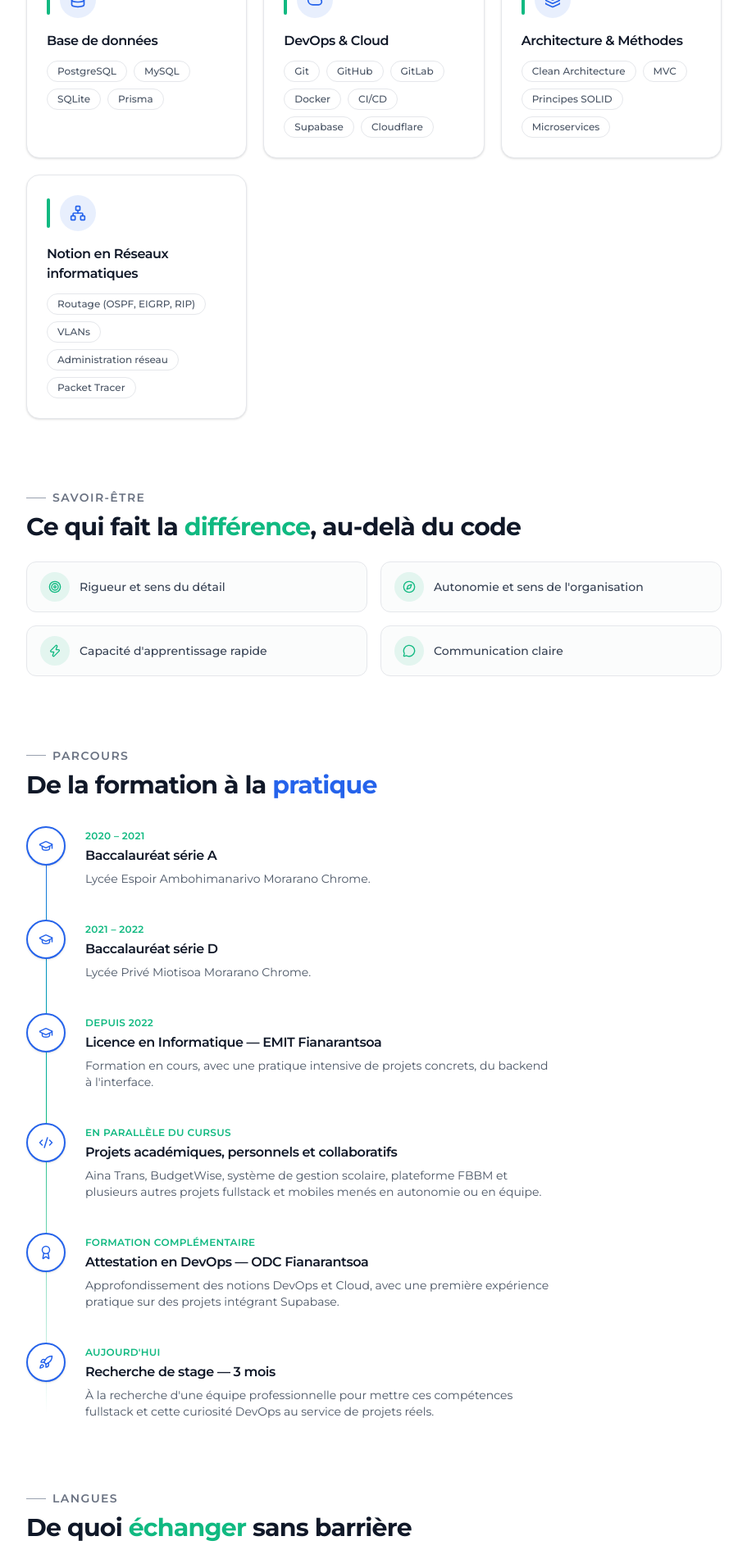
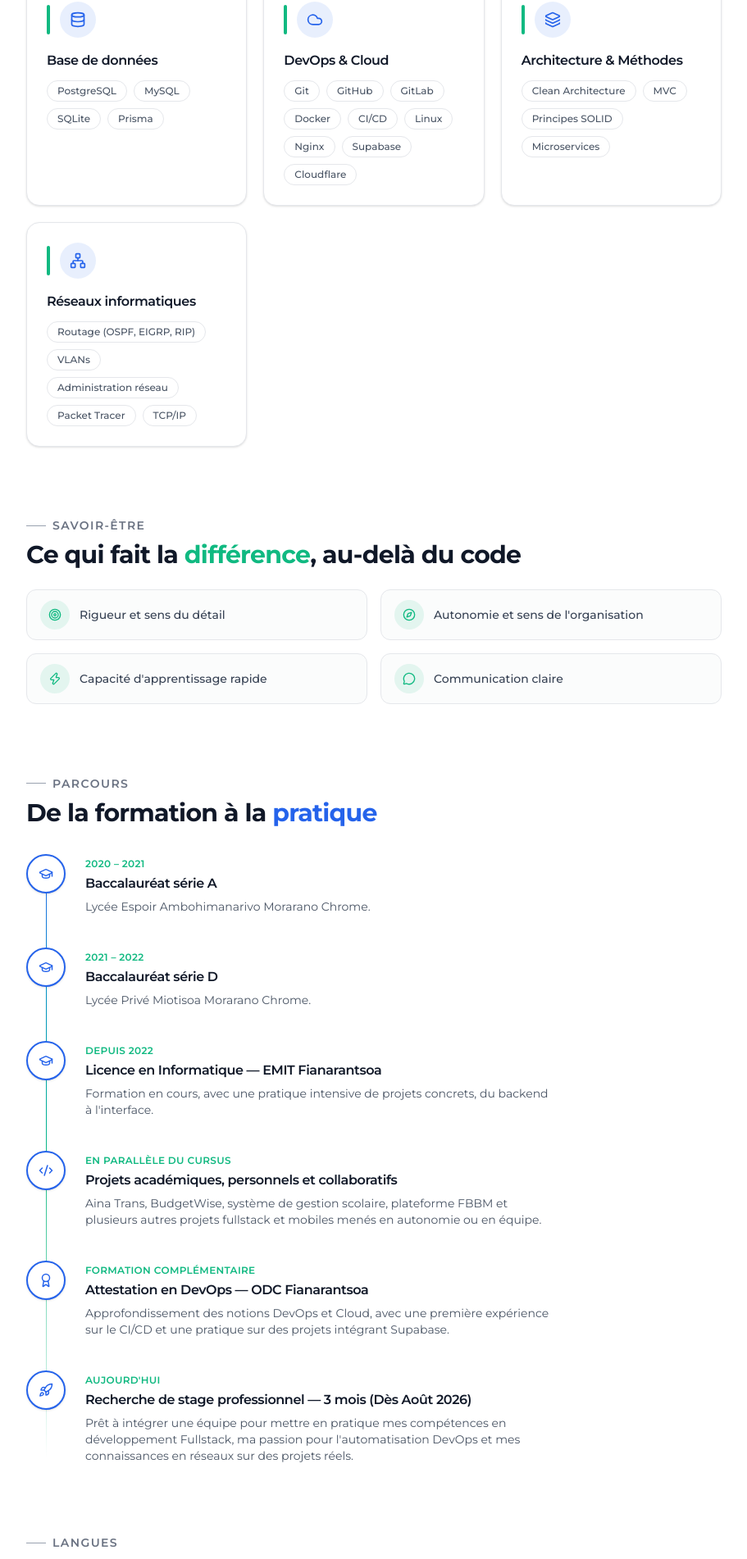
Before and after one commit to AvotriniainaRas/portfolio_avotriniaina, a React (Vite) app: page /a-propos in a window 1280 px wide. Shown: the part 740-2642 px from the top of the page at 82% size, without its empty margins (184-1095 px from the left). Built offline with nearby package versions, Linux system fonts and the light colour scheme.

Commit message:
feat: Retouche final des contenus)

```diff
--- a/src/features/about/AboutPage.tsx
+++ b/src/features/about/AboutPage.tsx
@@ -26,7 +26,8 @@ export function AboutPage() {
         <p className="mx-auto mt-4 max-w-xl text-gray-600 dark:text-gray-400">
           Étudiant en 3ème année de Licence en informatique à l'EMIT, développeur
           fullstack avec une solide pratique de projets concrets — du backend à
-          l'interface — et des notions DevOps/Cloud.
+          l'interface — avec une passion marqué pour le DevOps/Cloud et des connaissances
+          en réseaux informatiques.
         </p>
       </motion.div>
 
--- a/src/features/about/data/skills.ts
+++ b/src/features/about/data/skills.ts
@@ -48,7 +48,17 @@ export const SKILL_CATEGORIES: SkillCategory[] = [
   {
     name: 'DevOps & Cloud',
     icon: Cloud,
-    skills: ['Git', 'GitHub', 'GitLab', 'Docker', 'CI/CD', 'Supabase', 'Cloudflare'],
+    skills: [
+      'Git',
+      'GitHub',
+      'GitLab',
+      'Docker',
+      'CI/CD',
+      'Linux',
+      'Nginx',
+      'Supabase',
+      'Cloudflare',
+    ],
   },
   {
     name: 'Architecture & Méthodes',
@@ -56,13 +66,14 @@ export const SKILL_CATEGORIES: SkillCategory[] = [
     skills: ['Clean Architecture', 'MVC', 'Principes SOLID', 'Microservices'],
   },
   {
-    name: 'Notion en Réseaux informatiques',
+    name: 'Réseaux informatiques',
     icon: Network,
     skills: [
       'Routage (OSPF, EIGRP, RIP)',
       'VLANs',
       'Administration réseau',
       'Packet Tracer',
+      'TCP/IP',
     ],
   },
 ]
--- a/src/features/about/data/timeline.ts
+++ b/src/features/about/data/timeline.ts
@@ -39,14 +39,14 @@ export const TIMELINE: TimelineEvent[] = [
     period: 'Formation complémentaire',
     title: 'Attestation en DevOps — ODC Fianarantsoa',
     description:
-      'Approfondissement des notions DevOps et Cloud, avec une première expérience pratique sur des projets intégrant Supabase.',
+      'Approfondissement des notions DevOps et Cloud, avec une première expérience sur le CI/CD et une pratique sur des projets intégrant Supabase.',
     icon: Award,
   },
   {
     period: "Aujourd'hui",
-    title: 'Recherche de stage — 3 mois',
+    title: 'Recherche de stage professionnel — 3 mois (Dès Août 2026)',
     description:
-      "À la recherche d'une équipe professionnelle pour mettre ces compétences fullstack et cette curiosité DevOps au service de projets réels.",
+      "Prêt à intégrer une équipe pour mettre en pratique mes compétences en développement Fullstack, ma passion pour l'automatisation DevOps et mes connaissances en réseaux sur des projets réels.",
     icon: Rocket,
   },
 ]
--- a/src/features/contact/ContactInfoBlocks.tsx
+++ b/src/features/contact/ContactInfoBlocks.tsx
@@ -11,7 +11,10 @@ const INFO_BLOCKS = [
   {
     icon: MapPin,
     label: 'Basé à',
-    lines: ['Fianarantsoa, Madagascar', 'Disponible partout pour un stage, à distance'],
+    lines: [
+      'Fianarantsoa, Madagascar',
+      'Disponible partout pour un stage (priorité Antananarivo), ou à distance',
+    ],
   },
   {
     icon: MessageCircle,
--- a/src/features/contact/data/contactMethods.ts
+++ b/src/features/contact/data/contactMethods.ts
@@ -19,7 +19,7 @@ export const CONTACT_METHODS: ContactMethod[] = [
   },
   {
     label: 'Téléphone / WhatsApp',
-    value: '+261 38 099 9336',
+    value: '+261 38 09 993 36',
     href: 'https://wa.me/261380999336',
     icon: Phone,
     external: true,
--- a/src/features/home/BadgesCluster.tsx
+++ b/src/features/home/BadgesCluster.tsx
@@ -14,7 +14,7 @@ const BADGES: Badge[] = [
   { label: 'Flutter', variant: 'solid', rotate: 3, floatDelay: 0.3 },
   { label: 'Docker', variant: 'outline', rotate: -4, floatDelay: 0.8 },
   { label: 'Kubernetes', variant: 'outline', rotate: 2, floatDelay: 1.3 },
-  { label: 'AWS', variant: 'solid', rotate: -2, floatDelay: 0.2 },
+  { label: 'Linux', variant: 'solid', rotate: -2, floatDelay: 0.2 },
   { label: 'CI/CD', variant: 'outline', rotate: 4, floatDelay: 0.9 },
 ]
 
--- a/src/features/home/Hero.tsx
+++ b/src/features/home/Hero.tsx
@@ -53,8 +53,8 @@ export function Hero() {
             variants={item}
             className="mx-auto mt-4 max-w-md text-lg text-gray-600 dark:text-gray-400"
           >
-            Développeur web &amp; mobile — construire, automatiser et déployer des
-            solutions modernes.
+            Développeur Fullstack &amp; Passionné DevOps / Cloud — construire, automatiser
+            et déployer des solutions modernes.
           </motion.p>
 
           {/* Rangée compacte — mobile/tablette uniquement, les colonnes latérales prennent le relais à partir de lg */}
--- a/src/features/home/StackMarquee.tsx
+++ b/src/features/home/StackMarquee.tsx
@@ -1,12 +1,14 @@
 const STACK_LOOP = [
   'React TS',
   'Spring Boot',
+  'Docker',
+  'Flutter',
+  'CI/CD',
+  'PostgreSQL',
+  'Linux',
+  'Tailwind CSS',
+  'Supabase',
   'NestJS',
-  'Flutter',
-  'PostgreSQL',
-  'Docker',
-  'Tailwind CSS',
-  'Framer Motion',
 ]
 
 export function StackMarquee() {
--- a/src/features/projects/ProjectsPage.tsx
+++ b/src/features/projects/ProjectsPage.tsx
@@ -17,8 +17,8 @@ export function ProjectsPage() {
         >
           <h1 className="text-3xl font-bold tracking-tight sm:text-4xl">Mes projets</h1>
           <p className="mx-auto mt-3 max-w-xl text-gray-600 dark:text-gray-400">
-            Huit projets académiques, personnels et collaboratifs — du web fullstack au
-            mobile, en passant par l'IoT.
+            Des réalisations concrètes en environnement web fullstack, mobile et Cloud —
+            conçues avec rigueur et le souci du détail
           </p>
         </motion.div>
 
--- a/src/features/projects/data/projects.ts
+++ b/src/features/projects/data/projects.ts
@@ -38,10 +38,9 @@ export const PROJECTS: Project[] = [
     architecture:
       'Stack 100% TypeScript : Angular 17+ côté frontend, NestJS côté backend avec Prisma ORM sur PostgreSQL 17. Authentification JWT via Passport.js. Génération de documents (bulletins) via PDFKit.',
     features: [
-      'Gestion des élèves, enseignants et personnel',
-      'Suivi des présences',
-      'Gestion des notes et génération automatique des bulletins',
-      "Suivi de la scolarité sur l'année",
+      'Espace Administrateur : Gestion globale du système (élèves, enseignants, classes, frais de scolarité, emplois du temps et configurations).',
+      'Espace Enseignant : Saisie des notes, suivi des absences/présences au quotidien et évaluation des élèves.',
+      'Portail Parents : Consultation en temps réel du suivi scolaire (notes, bulletins téléchargables, retards et absences de leurs enfants).',
     ],
     technicalHighlights: [
       'Architecture 100% TypeScript de bout en bout, typage partagé entre couches',
```
